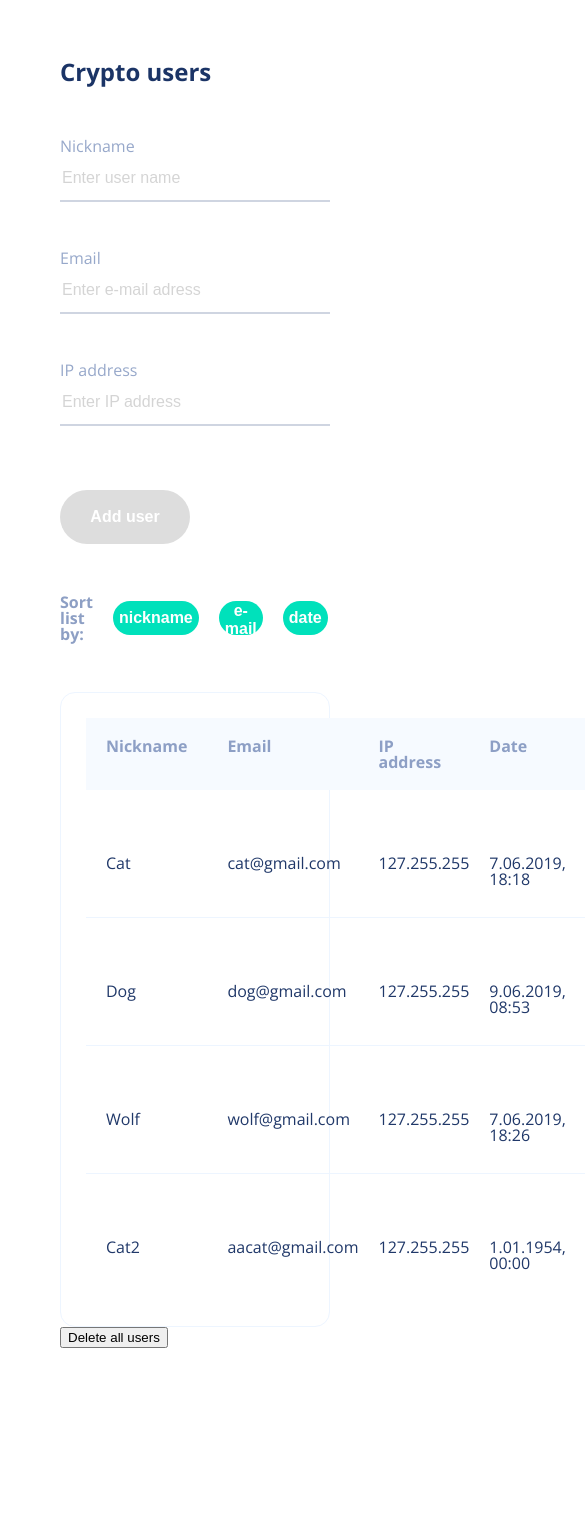
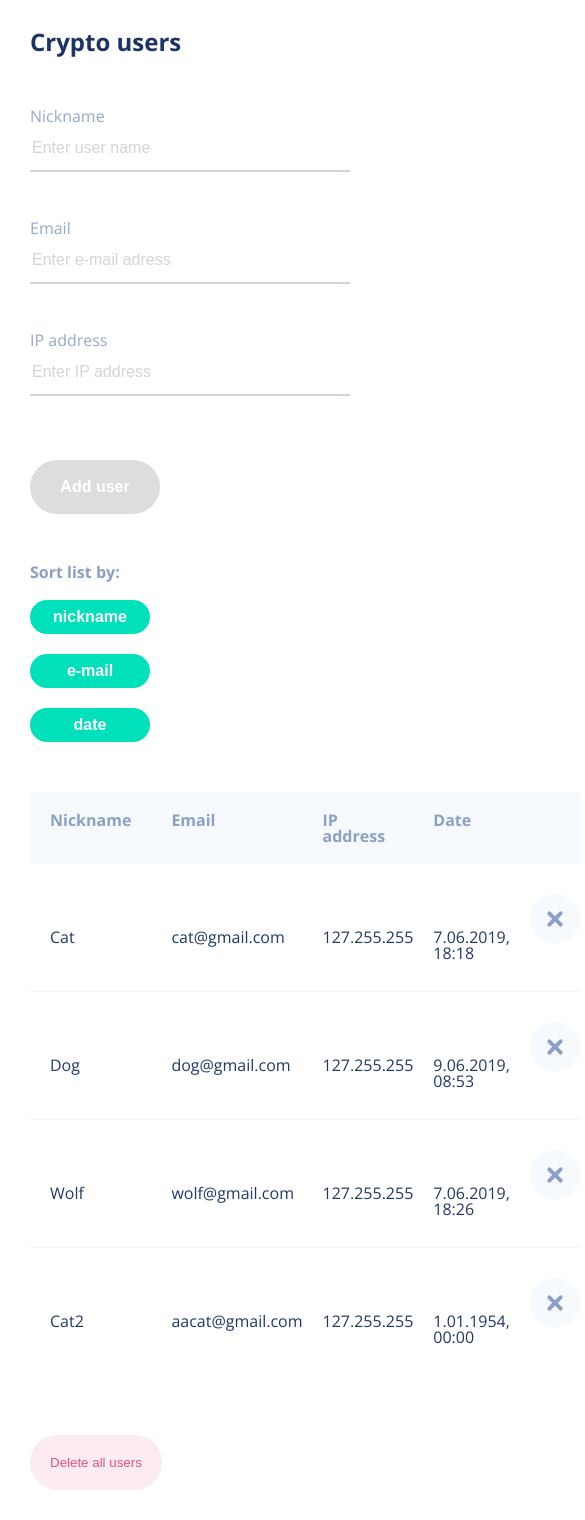
Before and after one commit to agnxr/crypto-users, a React (Create React App) app: page / in a window 390 px wide. Shown: the top 1520 px of the page, 585 px wide, since content can reach past the window. Before the commit the page ends 1408 px from the top, so only its background shows below. Built offline with nearby package versions, Linux system fonts and the light colour scheme.

Commit message:
update styles

```diff
--- a/src/App.js
+++ b/src/App.js
@@ -167,8 +167,14 @@ class App extends React.Component {
             items={this.state.items}
             delete={this.deleteUser}
           />
-          <div>
-            {this.state.items.length > 0 && <button onClick={this.openModal}>Delete all users</button>}
+          <div className={styles.delete}>
+            {this.state.items.length > 0 &&
+              <button
+                onClick={this.openModal}
+                className={styles.removeAllBtn}
+              >
+                Delete all users
+              </button>}
           </div>
         </section>
         <section>
--- a/src/App.module.scss
+++ b/src/App.module.scss
@@ -19,3 +19,38 @@ body {
     transition: 0.5s;
     background-color: #edf5ff;
 }
+
+.delete {
+    display: flex;
+    align-items: center;
+    justify-content: center;
+    margin-top: 40px;
+
+    .removeAllBtn {
+        margin-top: 20px;
+        margin-right: 10px;
+        cursor: pointer;
+        background-color: #fcebf1;
+        color: #e65386;
+        border: none;
+        padding: 20px;
+        border-radius: 30px;
+
+        &:hover {
+        background-color: darken(#f6faff, 80%);
+        color: #fff;
+        transition: 0.3s;
+        }
+    }
+}
+
+
+@media (max-width: 575.98px) {
+    body {
+        margin: 30px;
+    }
+    .delete {
+        flex-direction: column;
+        align-items: flex-start;
+    }
+}
--- a/src/components/Form/Form.js
+++ b/src/components/Form/Form.js
@@ -76,7 +76,7 @@ class Form extends React.Component {
                   onChange={this.handleChange}
                 />
                 <div className={formErrors.userName.length > 0 ? styles.tooltip : null}>
-                    <span className={styles.tooltiptext}>{this.props.msgNick}</span>
+                    <span className={this.props.msgNick !== '' ? styles.emptyFieldMsg : null}>{this.props.msgNick}</span>
                     {formErrors.userName.length > 0 && (
                       <span className={styles.tooltiptext}>{formErrors.userName}</span>
                     )}
--- a/src/components/Form/Form.module.scss
+++ b/src/components/Form/Form.module.scss
@@ -16,7 +16,7 @@
 
     .inputField {
       display: flex;
-      margin-right: -20px;
+      margin-right: -50px;
 
       .input {
         color: #273f6e;
@@ -107,3 +107,27 @@
       cursor: auto;
     }
   }
+
+  .emptyFieldMsg {
+    width: 220px;
+    height: 55px;
+    background-color: #fcebf1;
+    color: #e65386;
+    text-align: center;
+    border-radius: 6px;
+    position: absolute;
+    z-index: 1;
+    display: flex;
+    align-items: center;
+    justify-content: center;
+    &::after{
+      content: "";
+      position: absolute;
+      top: 50%;
+      right: 100%;
+      margin-top: -5px;
+      border-width: 5px;
+      border-style: solid;
+      border-color: transparent #fcebf1 transparent transparent;
+    }
+  }
--- a/src/components/ListWrapper/ListWrapper.module.scss
+++ b/src/components/ListWrapper/ListWrapper.module.scss
@@ -23,3 +23,11 @@
 .info {
     color: #203869;
 }
+
+@media (max-width: 767.98px) {
+    .wrapper {
+        padding: 0;
+        border: 0;
+    }
+
+}
--- a/src/components/Sort/Sort.module.scss
+++ b/src/components/Sort/Sort.module.scss
@@ -26,3 +26,13 @@
           }
     }
 }
+
+@media (max-width: 575.98px) {
+    .wrapper {
+        flex-direction: column;
+        align-items: flex-start;
+        .button {
+            margin-top: 20px;
+        }
+    }
+}
```
